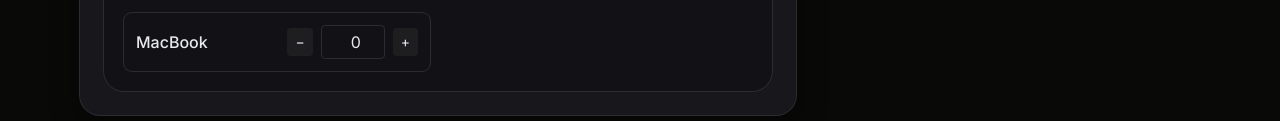
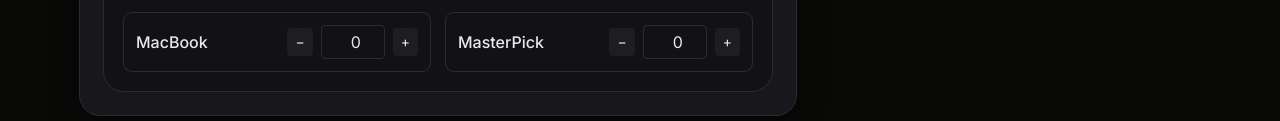
Before and after one commit to KatsuX603/OniKaizen-Calculadora, a plain HTML site: page index.html in a window 1280 px wide. Shown: the part 670-791 px from the top of the page. Drawn offline with nearby package versions, Linux system fonts and the light colour scheme.

Commit message:
Add MasterPick item to product list

```diff
--- a/index.html
+++ b/index.html
@@ -268,6 +268,12 @@
                 label: "MacBook",
                 type: "qty",
                 price: 30000,
+              },
+              {
+                id: "masterpick",
+                label: "MasterPick",
+                type: "qty",
+                price: 20000,
               },
             ],
           },
```
